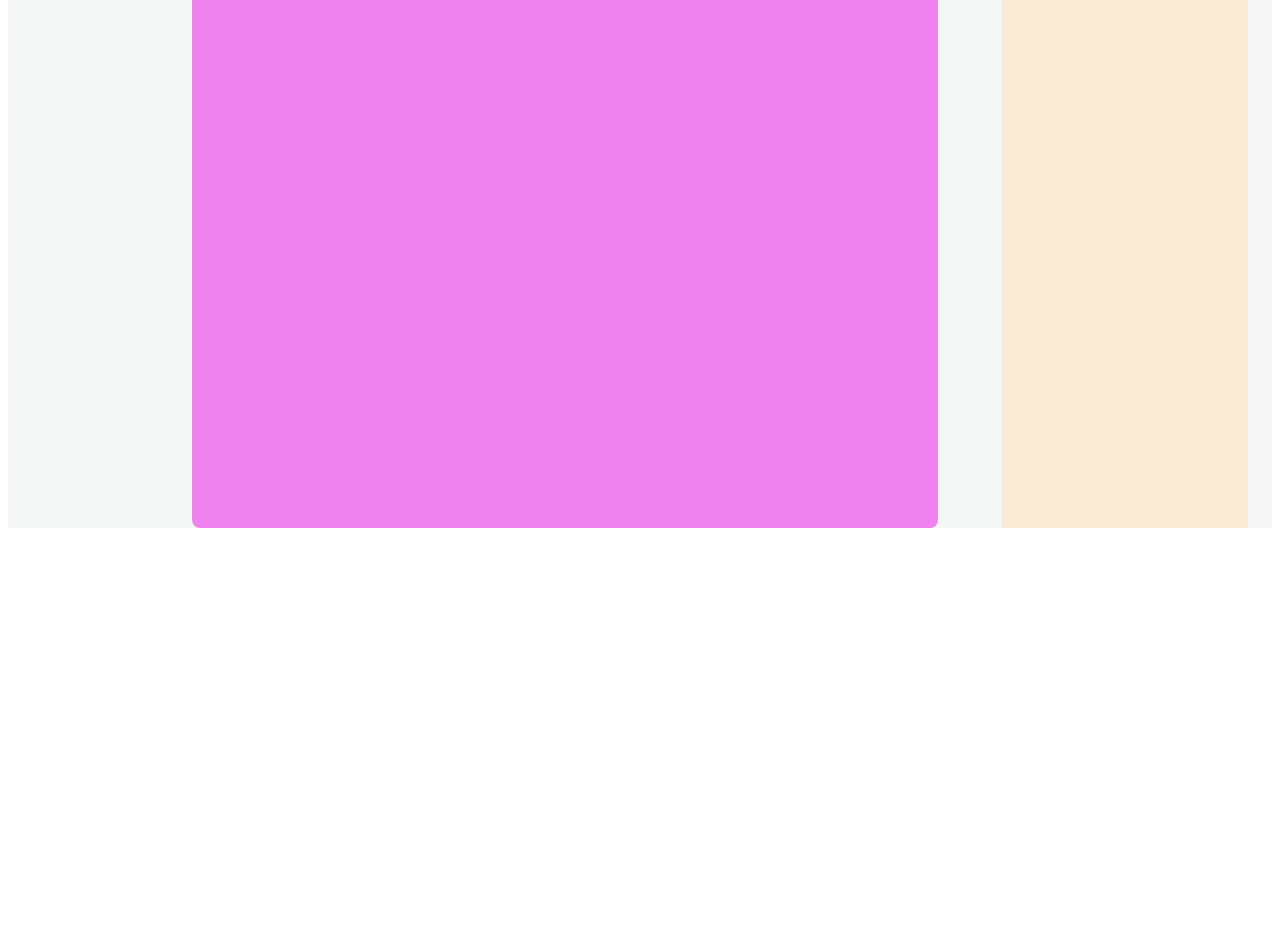
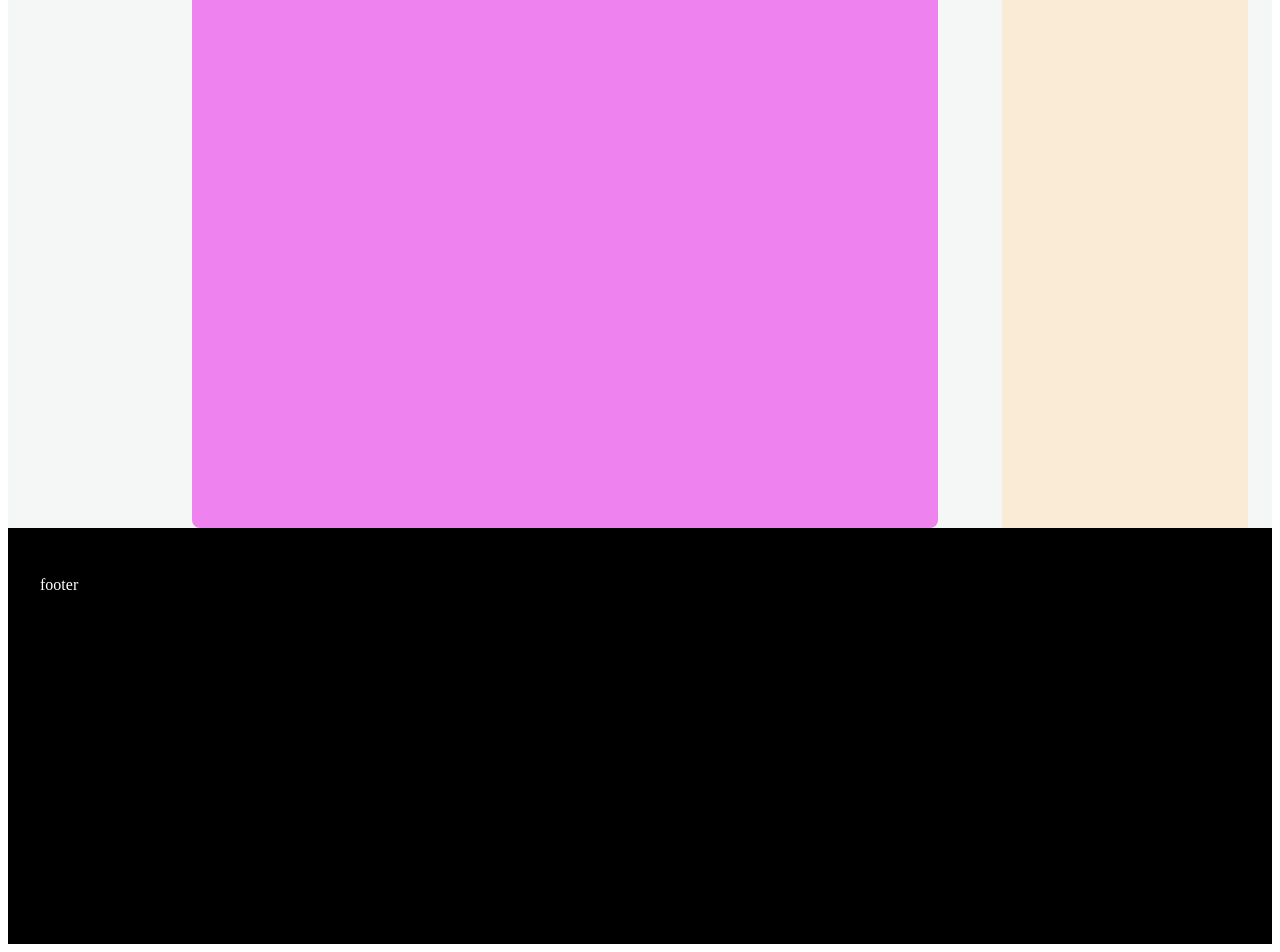
Before and after one commit to masui-maho-mwz/my-page-design-gallery-2, a Next.js app: page /normal-header in a window 1280 px wide. Shown: the part 1696-2648 px from the top of the page. Before the commit the page ends 2224 px from the top, so only its background shows below. Built offline with nearby package versions, Linux system fonts and the light colour scheme.

Commit message:
provisional settings / footer

```diff
--- a/src/app/normal-header/layout.tsx
+++ b/src/app/normal-header/layout.tsx
@@ -1,3 +1,4 @@
+import { Footer } from '@/features/normal-header/footer';
 import { Header } from '@/features/normal-header/header/page';
 
 export default function NormalHeaderLayout({
@@ -9,7 +10,7 @@ export default function NormalHeaderLayout({
     <div>
       <Header />
       <main>{children}</main>
-      <div>footer</div>
+      <Footer />
     </div>
   );
 }
--- a/src/app/normal-header/page.tsx
+++ b/src/app/normal-header/page.tsx
@@ -4,7 +4,7 @@ import styles from './styles.module.css';
 
 export default function NormalHeaderHome() {
   return (
-    <div className={styles.root}>
+    <div>
       <div className={styles.main}>
         <Contents />
         <RightSidePanel />
--- a/src/app/normal-header/styles.module.css
+++ b/src/app/normal-header/styles.module.css
@@ -1,7 +1,3 @@
-.root {
-  height: 100vh;
-}
-
 .main {
   display: flex;
   padding: 16px 24px 0px;
--- /dev/null
+++ b/src/features/normal-header/footer/index.tsx
@@ -0,0 +1,5 @@
+import styles from './styles.module.css';
+
+export const Footer = () => {
+  return <div className={styles.root}>footer</div>;
+};
--- /dev/null
+++ b/src/features/normal-header/footer/styles.module.css
@@ -0,0 +1,6 @@
+.root {
+  height: 320px;
+  padding: 48px 32px;
+  background-color: black;
+  color: white;
+}
```
